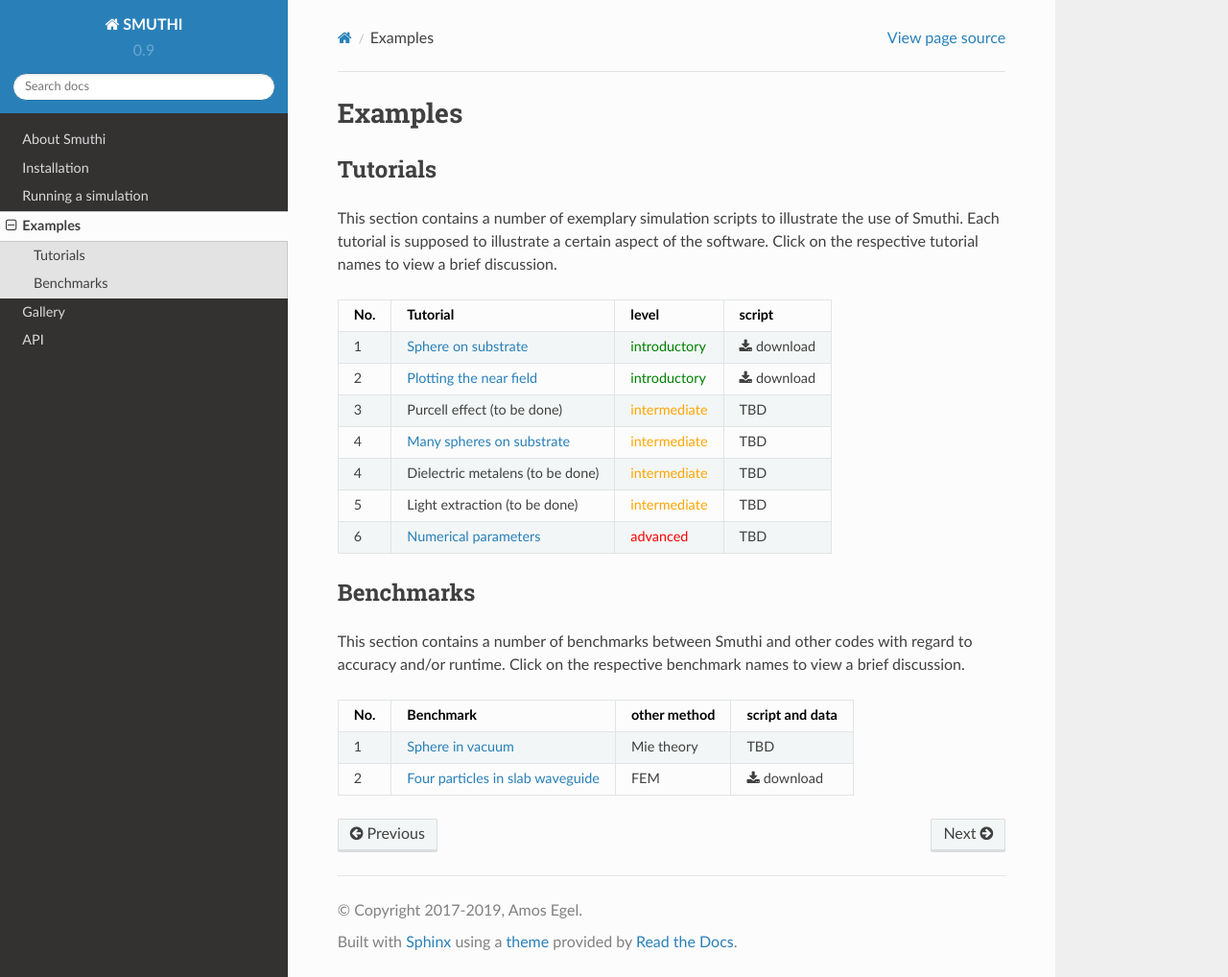
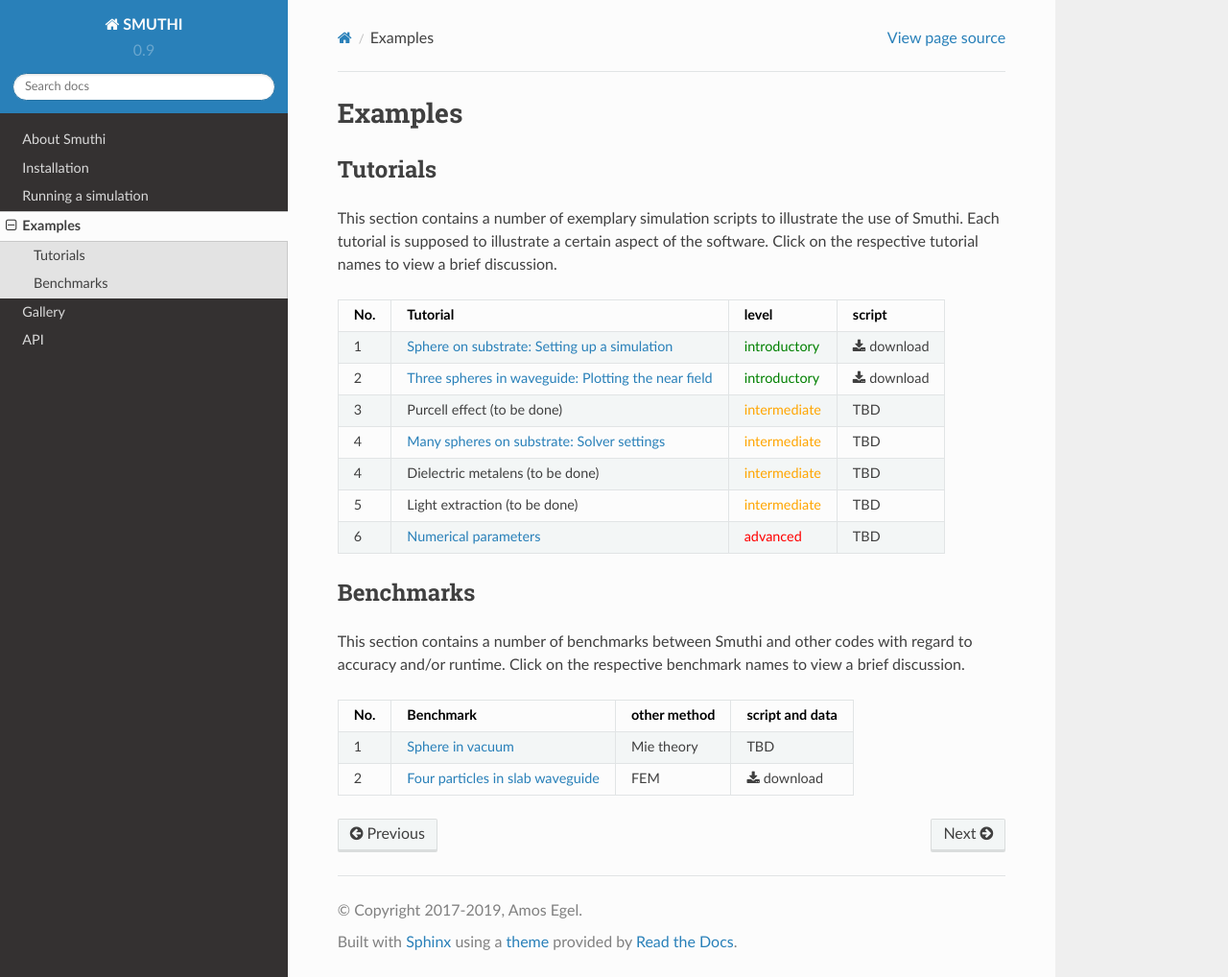
Before and after one commit to AmosEgel/smuthi, a Sphinx documentation site: the page built from docs/examples.rst, in a window 1280 px wide and 1018 px high. Shown: the whole window at 96% size. Built offline with Sphinx 7.4.7 and the Read the Docs theme 2.0.0, drawn with Linux system fonts in a browser that asks for light colours.

```diff
--- a/docs/examples.rst
+++ b/docs/examples.rst
@@ -22,14 +22,14 @@ No. Tutorial                             level           script
 
 .. |ex1script| replace:: :download:`download <../examples/tutorials/01_sphere_on_substrate/dielectric_sphere_on_substrate.py>`
 
-.. |ex1link| replace:: :doc:`Sphere on substrate <examples/01_sphere_on_substrate/discussion>`
+.. |ex1link| replace:: :doc:`Sphere on substrate: Setting up a simulation <examples/01_sphere_on_substrate/discussion>`
 
 .. |ex2script| replace:: :download:`download <../examples/tutorials/02_near_fields/plotting_the_field.py>`
 
-.. |ex2link| replace:: :doc:`Plotting the near field <examples/02_plotting_the_near_field/discussion>`
+.. |ex2link| replace:: :doc:`Three spheres in waveguide: Plotting the near field <examples/02_plotting_the_near_field/discussion>`
 
 
-.. |ex4link| replace:: :doc:`Many spheres on substrate <examples/many_particles/discussion>`
+.. |ex4link| replace:: :doc:`Many spheres on substrate: Solver settings <examples/many_particles/discussion>`
 
 .. |ex6link| replace:: :doc:`Numerical parameters <examples/numerical_parameters/discussion>`
 
```
Also changed, not shown: 1 other file.
